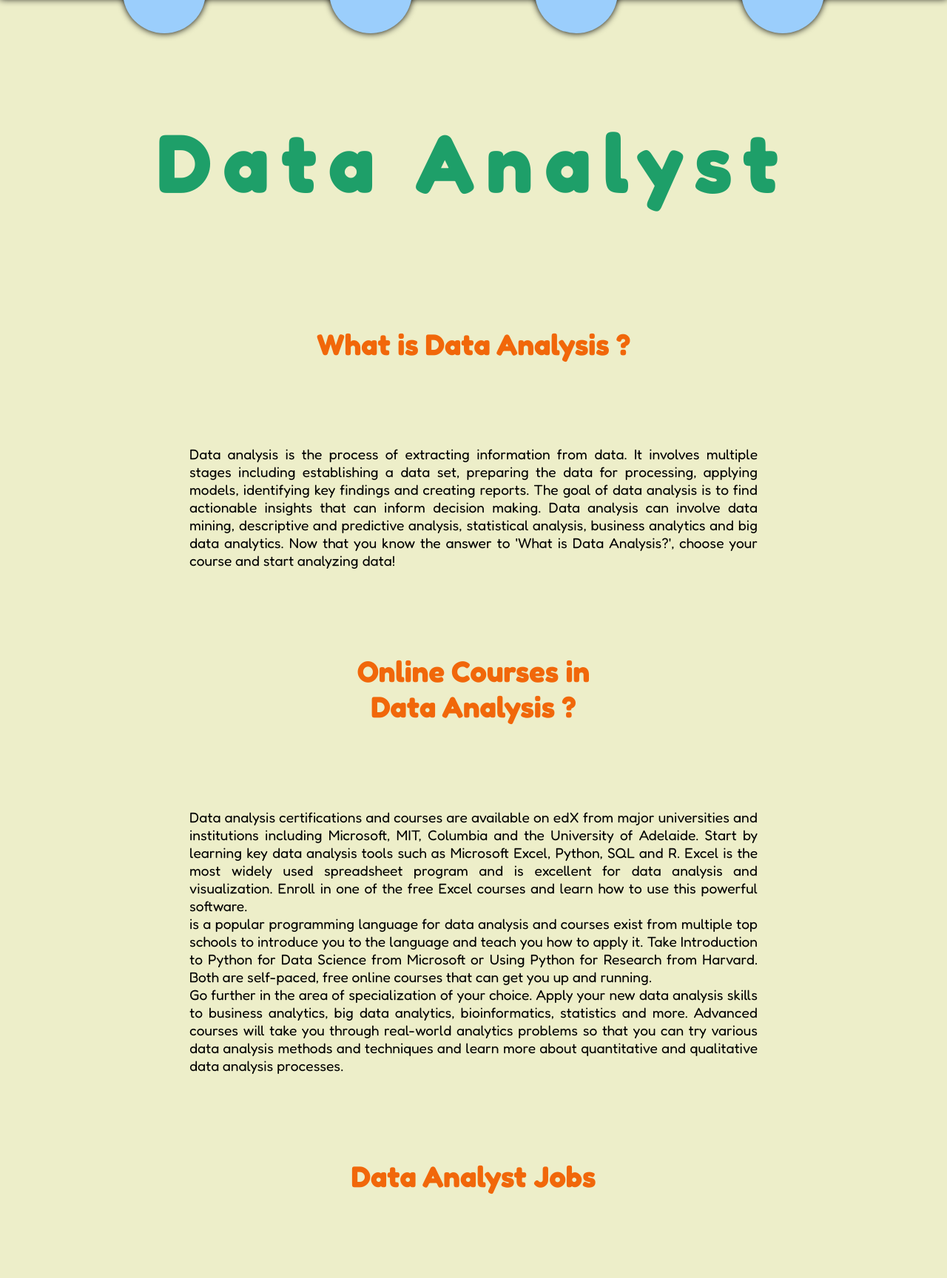
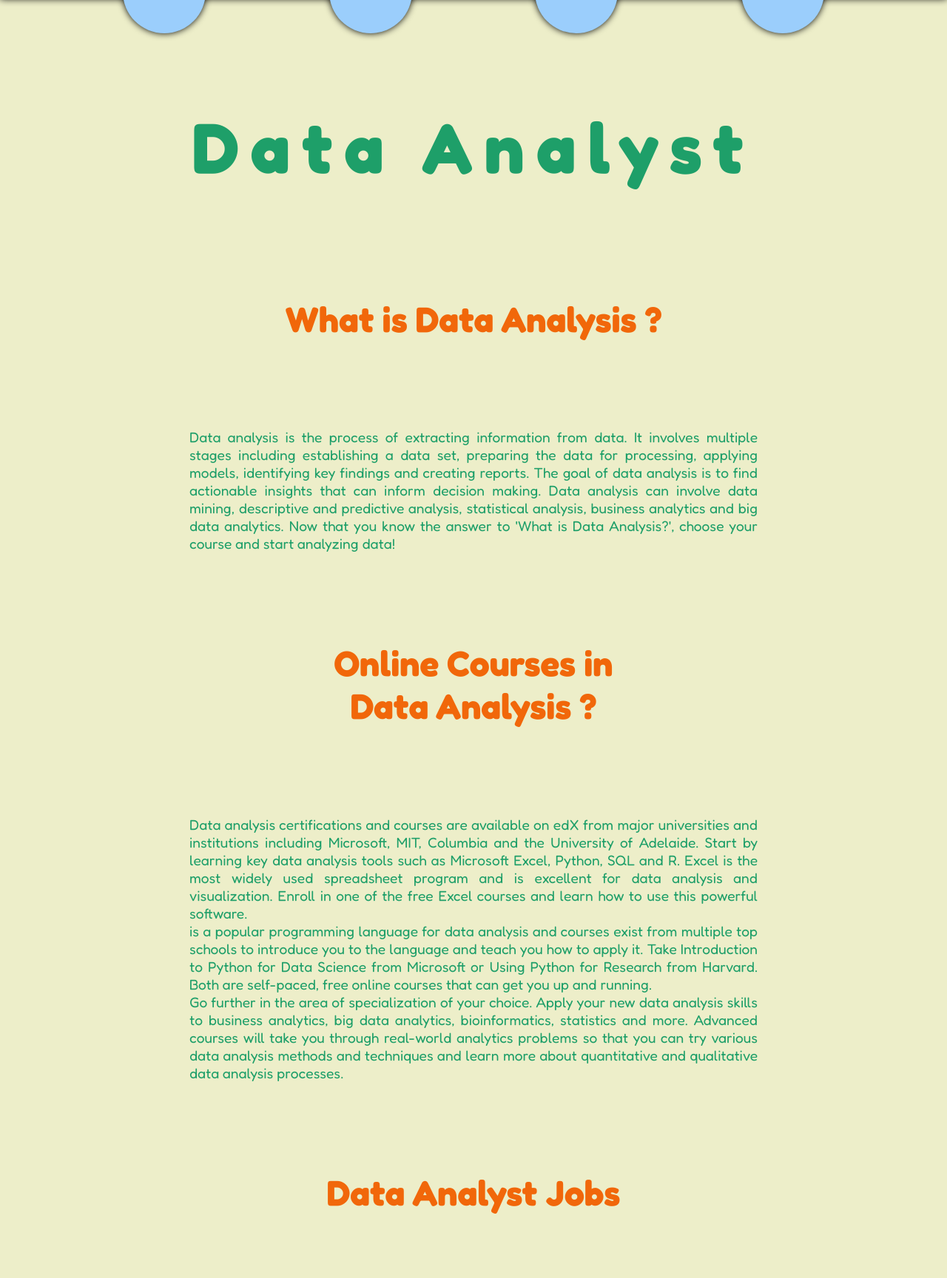
Before and after one commit to jessicapecheux/fantasy_code, a PHP site: page /data.php in a window 1280 px wide. Shown: the part 154-1882 px from the top of the page at 74% size. Run offline with PHP 8.4, Linux system fonts and the light colour scheme.

Commit message:
Final push for day

```diff
--- a/assets/css/data.css
+++ b/assets/css/data.css
@@ -1,8 +1,8 @@
 
 
 .data p {
-    font-family: "Fredoka", sans-serif;
-    color: var(--backrgound-first-color);
+    font-family: var(--font-primary);
+    color: var(--background-first-color);
     font-size: 1.2rem;
     text-align: justify;
     margin: 3rem;
@@ -16,7 +16,7 @@
     color: var(--background-first-color);
     padding-top: 5rem;
     letter-spacing: 1rem;
-
+    font-size: clamp(1rem, 10vw, 6rem);
   }
 
   .data h2 {
@@ -26,7 +26,7 @@
     font-size: 2.5rem;
     padding-top: 5rem;
     padding-bottom: 5rem;
-
+    font-size: clamp(1rem, 7vw, 3rem);
   }
 
   @media screen and (min-width: 800px){
--- a/assets/css/designer.css
+++ b/assets/css/designer.css
@@ -14,7 +14,7 @@
     color: var(--background-first-color);
     padding-top: 5rem;
     letter-spacing: 1rem;
-
+    font-size: clamp(1rem, 10vw, 6rem);
   }
 
   .designer h2 {
@@ -24,7 +24,7 @@
     font-size: 2.5rem;
     padding-top: 5rem;
     padding-bottom: 5rem;
-
+    font-size: clamp(1rem, 7vw, 3rem);
   }
 
   @media screen and (min-width: 800px){
--- a/assets/css/ourteam.css
+++ b/assets/css/ourteam.css
@@ -1,4 +1,4 @@
-p.ourteam {
+.ourteam p {
   font-family: var(--font-primary);
   color: var(--background-first-color);
   font-size: 1.2rem;
@@ -14,6 +14,7 @@
   padding-top: 5rem;
   letter-spacing: 1rem;
   text-align: center;
+  font-size: clamp(1rem, 10vw, 6rem);
 }
 
 .ourteam h2 {
@@ -22,6 +23,7 @@
   font-size: 2.5rem;
   padding-top: 3rem;
   text-align: center;
+  font-size: clamp(1rem, 10vw, 6rem);
 }
 
 h3 {
@@ -43,6 +45,10 @@
   justify-content: space-between;
   align-items: center;
   width: 100%;
+}
+
+.ourteam {
+  color:var(--background-first-color)
 }
 
 .ourteam div p {
```
